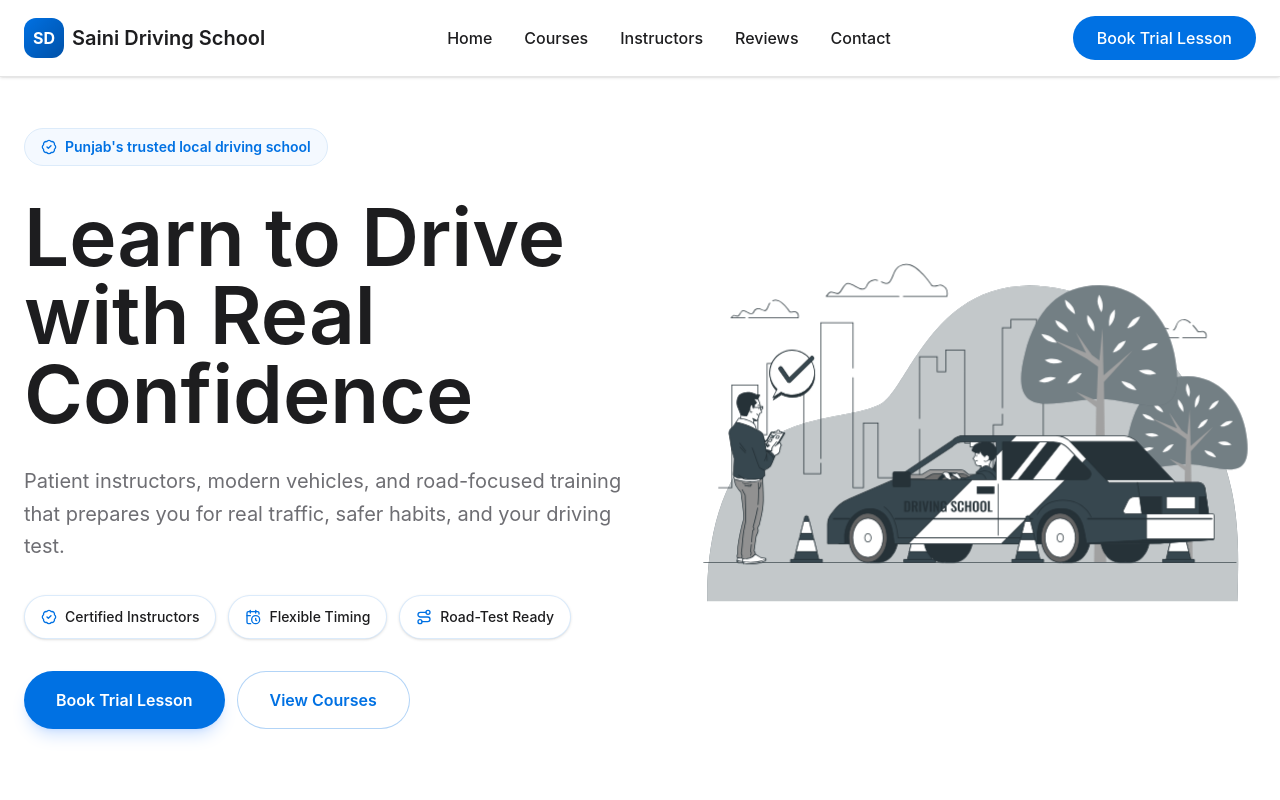
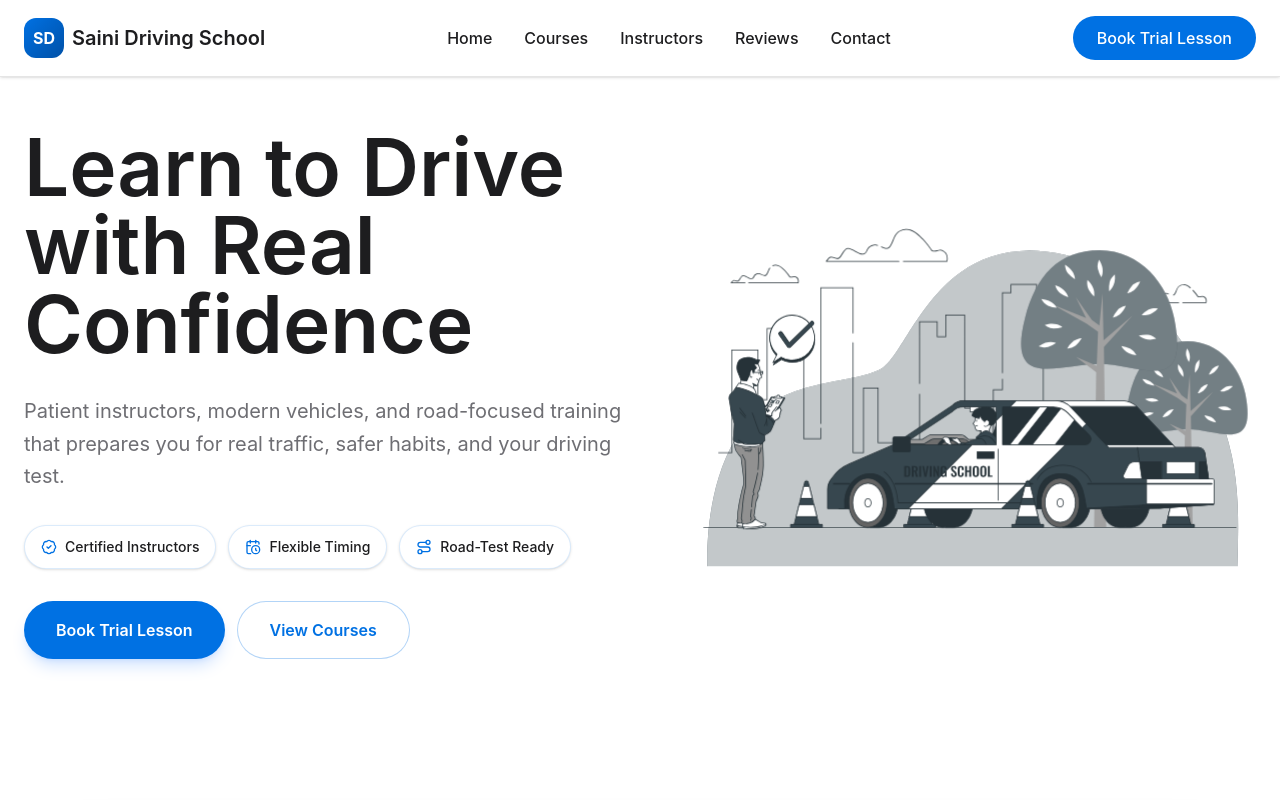
Before and after one commit to navdeepsingh05117/driving_school, a React (Vite) app: page / in a window 1280 px wide. Shown: the top 800 px of the page. Built offline with nearby package versions, Linux system fonts and the light colour scheme.

Commit message:
Update site title and hero copy

```diff
--- a/index.html
+++ b/index.html
@@ -5,7 +5,7 @@
 
       <meta charset="UTF-8" />
       <meta name="viewport" content="width=device-width, initial-scale=1.0" />
-      <title>Responsive Driving School Website</title>
+      <title>Saini Driving School</title>
       <meta name="description" content="DrivePro Academy offers a premium online platform for driving lessons, featuring certified instructors, flexible scheduling, and a user-friendly booking system." />
       <meta name="robots" content="noindex, nofollow" />
       <style>html, body { height: 100%; margin: 0; } #root { height: 100%; }</style>
--- a/src/app/components/Hero.tsx
+++ b/src/app/components/Hero.tsx
@@ -21,10 +21,10 @@ export default function Hero() {
       <div className="max-w-7xl mx-auto">
         <div className="grid gap-8 lg:grid-cols-[minmax(0,1.04fr)_minmax(0,0.96fr)] lg:gap-12 items-center">
           <div className="space-y-5 sm:space-y-7 lg:space-y-8">
-            <div className="inline-flex items-center gap-2 rounded-full border border-[#DCEBFA] bg-[#F4F9FF] px-4 py-2 text-sm font-semibold text-[#0071E3]">
+            {/* <div className="inline-flex items-center gap-2 rounded-full border border-[#DCEBFA] bg-[#F4F9FF] px-4 py-2 text-sm font-semibold text-[#0071E3]">
               <BadgeCheck className="h-4 w-4" />
               Punjab's trusted local driving school
-            </div>
+            </div> */}
 
             <h1 className="text-[3rem] sm:text-6xl md:text-7xl lg:text-[5rem] font-semibold text-[#1D1D1F] leading-[0.98]">
               Learn to Drive with Real Confidence
```
